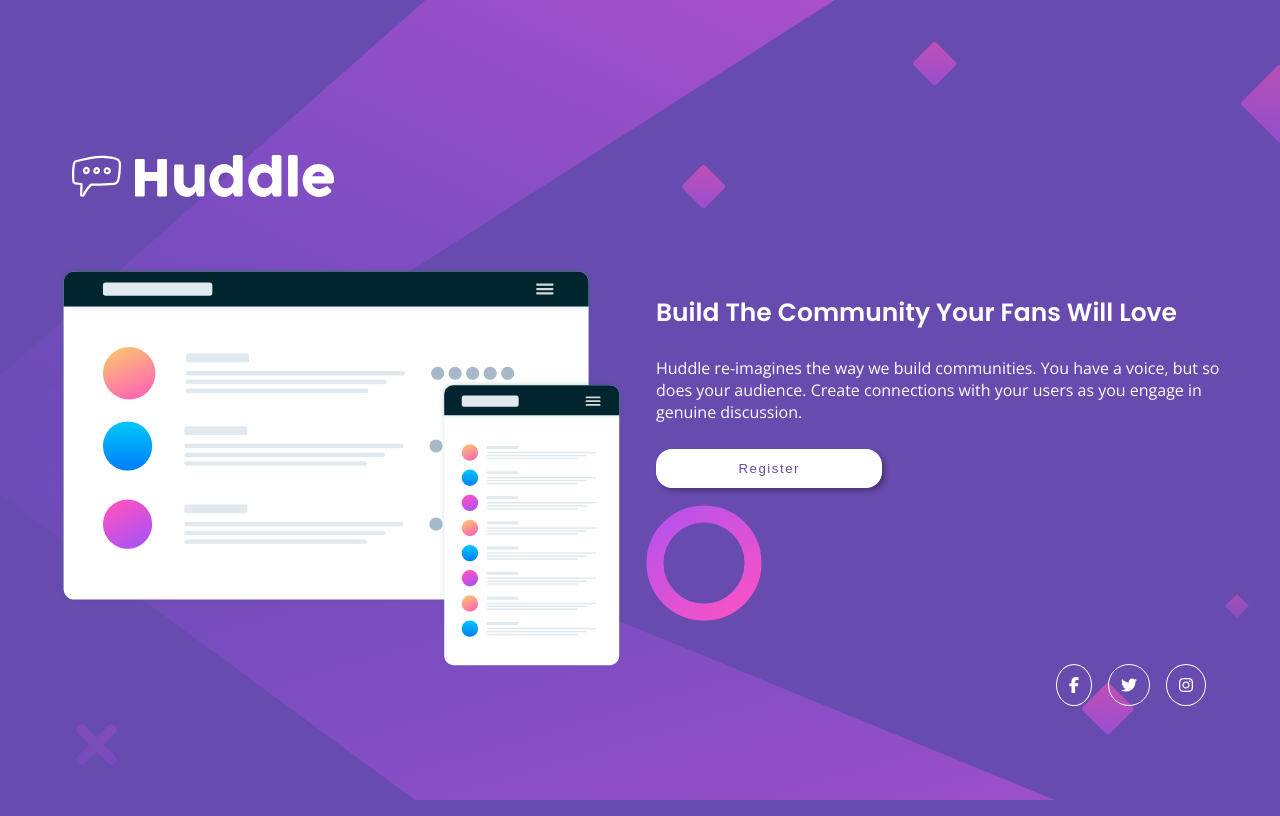
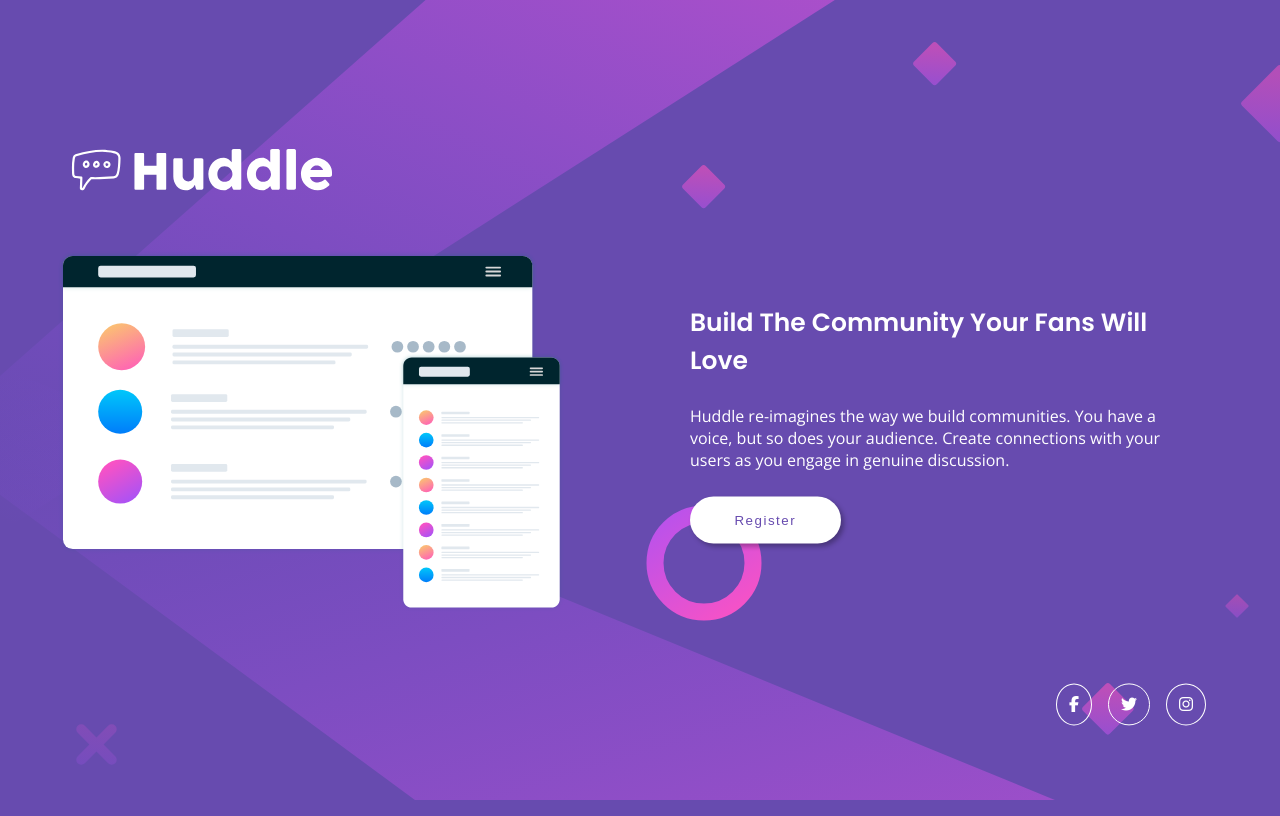
Before and after one commit to Vasiliki-Georgiou/Huddle_Landing_Page_HTML_CSS_FrontEnd_Mentor_Challenge, a plain HTML site: page index.html in a window 1280 px wide. Drawn offline with nearby package versions, Linux system fonts and the light colour scheme.

Commit message:
Final changes to CSS

```diff
--- a/style.css
+++ b/style.css
@@ -47,9 +47,9 @@ body {
 .presentation button {
     background-color: #fff;
     width: 70%;
-    padding: 12px;
+    padding: 16px;
     margin-top: 10px;
-    border-radius: 16px;
+    border-radius: 25px;
     border: none;
     color: hsl(257, 40%, 49%);
     font-weight: 400;
@@ -109,28 +109,35 @@ body {
         width: 50%;
     }
 
-    /* .product img:first-child {
-        transform: translateY(-150%);
-    } */
+    .product img:first-child {
+        transform: translateY(-40%);
+        max-width: 60%;
+    }
 
-    /* .product img:last-child {
-        transform: translateY(-15%);
-    } */
+    .product img:last-child {
+        transform: translateY(-10%);
+        width: 90%;
+    }
 
     .presentation {
-        margin-left: 32px;
+        margin-left: 40px;
         text-align: left;
         display: flex;
         flex-direction: column;
-        justify-content: space-between;
+        justify-content:space-between;
         align-items: flex-end;
     }
 
+    .presentation div:first-child {
+        transform: translateY(10%);
+        padding: 30px;
+    }
+
     .presentation button {
-        width: 40%;
+        width: 30%;
     }
 
     .presentation .social {
-        transform: translateY(300%);
+        transform: translateY(220%);
     }
 }
```
